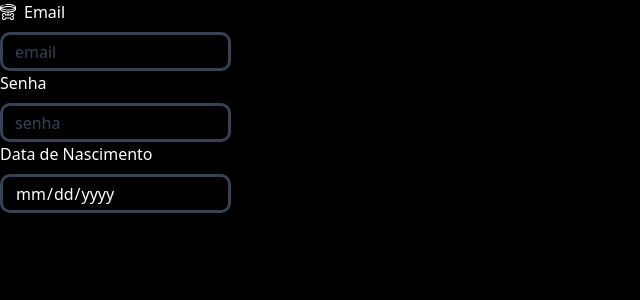
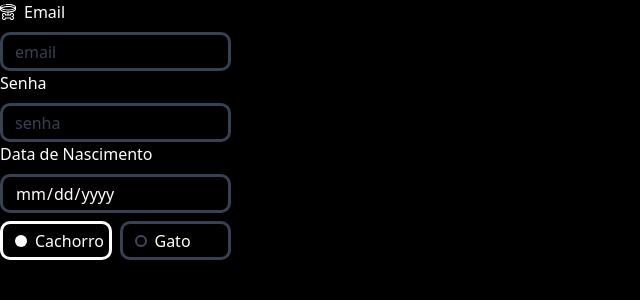
Before and after one commit to SterRoque/softpet-frontend, a Next.js app: page / in a window 1280 px wide. Shown: the top 300 px of the page, without its empty margins (0-640 px from the left). Built offline with nearby package versions, Linux system fonts and the light colour scheme.

Commit message:
feat: create input species component

```diff
--- a/src/app/page.tsx
+++ b/src/app/page.tsx
@@ -1,6 +1,12 @@
-import { Input } from '@/components/Input';
+'use client';
+
+import { Input } from '@/components/input';
+import { InputSpecies, TSpecies } from '@/components/input-species';
+import { useState } from 'react';
 
 export default function Home() {
+   const [selectedSpecie, setSelectedSpecie] = useState<TSpecies>('DOG');
+
    return (
       <div className='h-screen bg-black'>
          <Input
@@ -16,6 +22,11 @@ export default function Home() {
             label='Data de Nascimento'
             type='date'
          />
+
+         <InputSpecies
+            value={selectedSpecie}
+            onChange={setSelectedSpecie}
+         />
       </div>
    );
 }
--- /dev/null
+++ b/src/components/input-species.tsx
@@ -0,0 +1,59 @@
+import { cn } from '@/utils/cn';
+
+export type TSpecies = 'DOG' | 'CAT';
+
+type InputSpeciesProps = {
+   value: TSpecies;
+   onChange: (value: TSpecies) => void;
+   icon?: string;
+   label?: string;
+};
+
+export function InputSpecies({
+   value = 'DOG',
+   onChange,
+   icon,
+   label,
+}: InputSpeciesProps) {
+   return (
+      <div>
+         <div className={cn('mb-2 flex items-center gap-2')}>
+            <img
+               src={`icons/${icon}.svg`}
+               alt={`imagem ${icon}`}
+               className={cn(icon ? 'h-4 w-4' : 'hidden')}
+            />
+            <label className='text-base text-white'>{label}</label>
+         </div>
+
+         <div className='flex w-full max-w-[231px] gap-2'>
+            <div
+               className={cn(
+                  'flex h-[39px] w-1/2 cursor-pointer items-center gap-2 rounded-[10px] border-[3px] border-gray-700 bg-transparent px-3 text-white placeholder:text-gray-700 focus:outline-none focus-visible:border-white',
+                  value === 'DOG' && 'border-white',
+               )}
+               onClick={() => onChange('DOG')}>
+               <img
+                  src={`icons/${value === 'DOG' ? 'radio-selected' : 'radio-no-selected'}.svg`}
+                  alt=''
+                  className='h-3 w-3'
+               />
+               <span>Cachorro</span>
+            </div>
+            <div
+               className={cn(
+                  'flex h-[39px] w-1/2 cursor-pointer items-center gap-2 rounded-[10px] border-[3px] border-gray-700 bg-transparent px-3 text-white placeholder:text-gray-700 focus:outline-none focus-visible:border-white',
+                  value === 'CAT' && 'border-white',
+               )}
+               onClick={() => onChange('CAT')}>
+               <img
+                  src={`icons/${value === 'CAT' ? 'radio-selected' : 'radio-no-selected'}.svg`}
+                  alt=''
+                  className='h-3 w-3'
+               />
+               <span>Gato</span>
+            </div>
+         </div>
+      </div>
+   );
+}
```
Also changed, not shown: public/icons/radio-no-selected.svg (added), public/icons/radio-selected.svg (added), src/components/input.tsx (renamed from src/components/Input.tsx).
